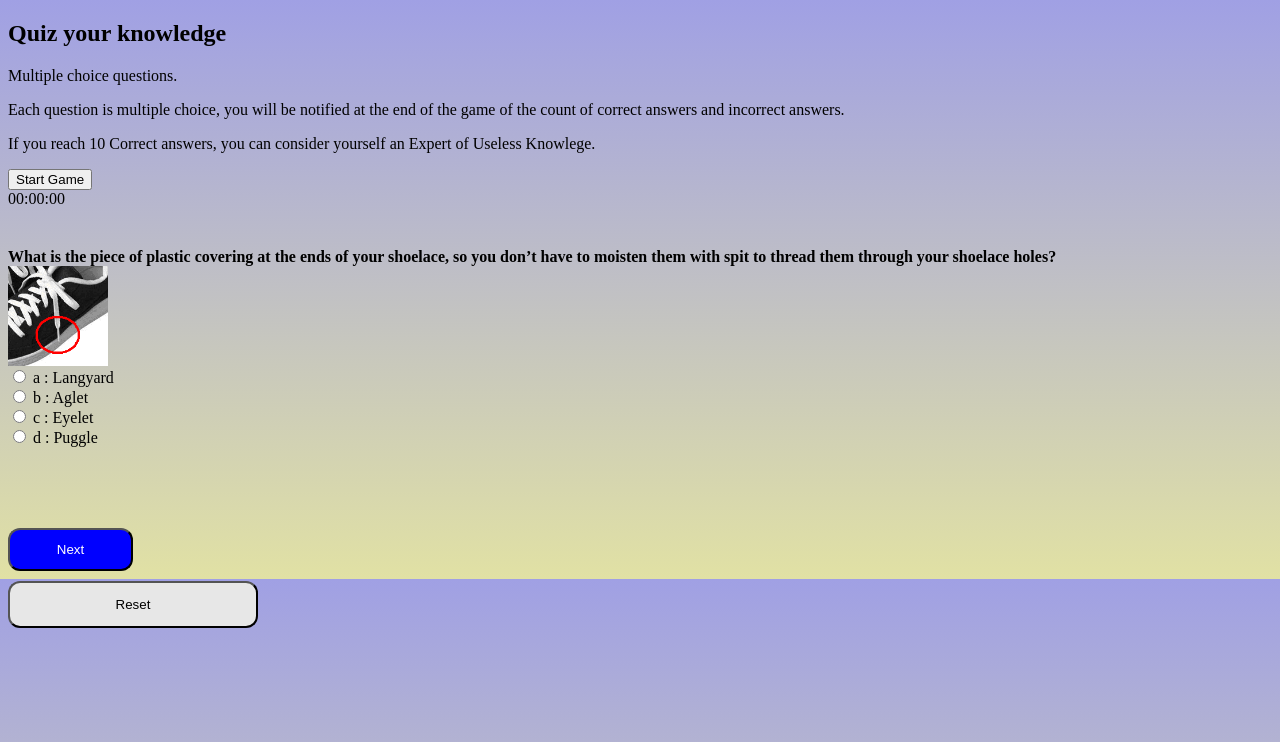
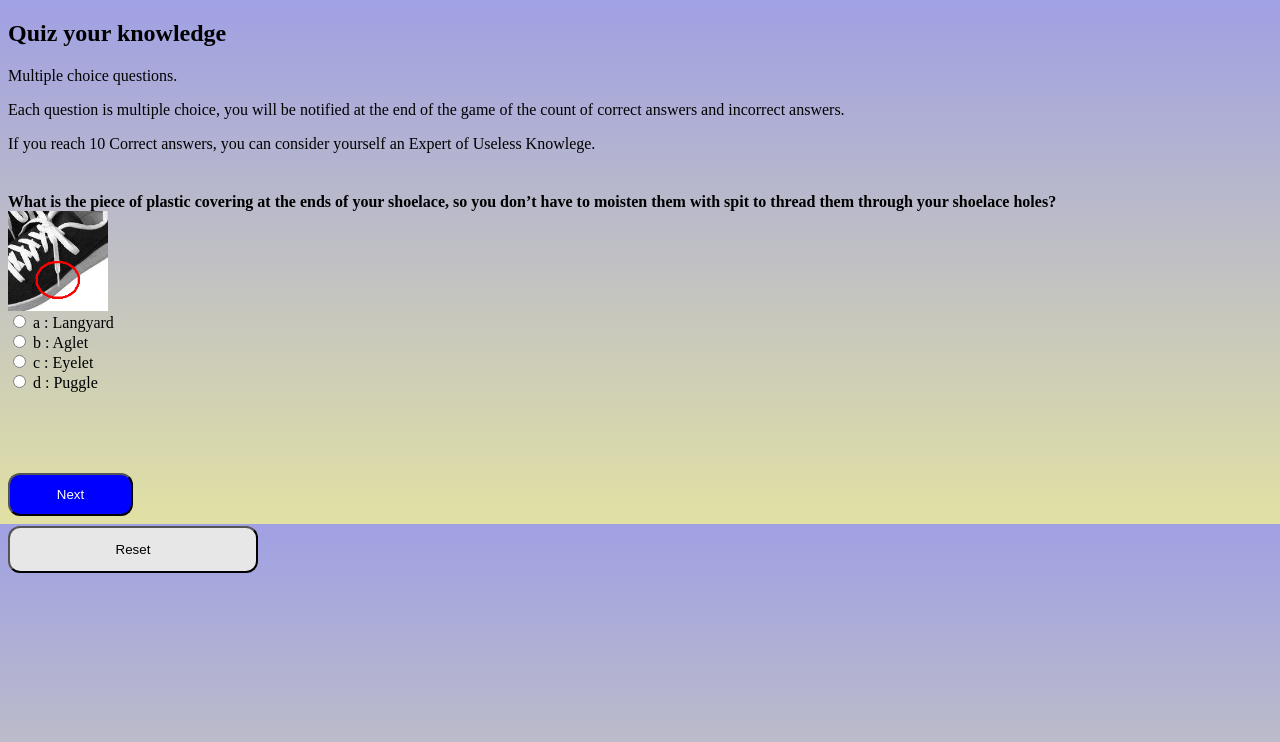
Before and after one commit to keira-mclean/useless-trivia, a plain HTML site: page index.html in a window 1280 px wide. Drawn offline with Linux system fonts and the light colour scheme.

Commit message:
clean up

```diff
--- a/index.html
+++ b/index.html
@@ -15,10 +15,6 @@
         <p>Each question is multiple choice, you will be notified at the end of the game of the count of correct answers and incorrect answers.</p>
         <p>If you reach 10 Correct answers, you can consider yourself an Expert of Useless Knowlege.</p>
     </div>
-    <div class="clock">
-        <button id="start">Start Game</button>
-        <div id="clock">00:00:00</div>
-    </div>
     <div class="quiz-container">
         <div id="quiz"></div>
     </div>
--- a/javascript/main.js
+++ b/javascript/main.js
@@ -27,6 +27,8 @@
 
         quiz.innerHTML = output.join('');
     }
+
+
 
     function showResults() {
         const answerResults = quiz.querySelectorAll('.answers');
@@ -86,10 +88,6 @@
     }
     function showPreviousSlide() {
         showSlide(currentSlide - 1);
-    }
-
-    function startQuiz() {
-
     }
 
     const quiz = document.getElementById("quiz");
@@ -232,7 +230,6 @@
 
     showSlide(currentSlide);
 
-
     submit.addEventListener("click", showResults);
     previousButton.addEventListener("click", showPreviousSlide);
     nextButton.addEventListener("click", showNextSlide);
```
Also changed, not shown: 1 other file.
